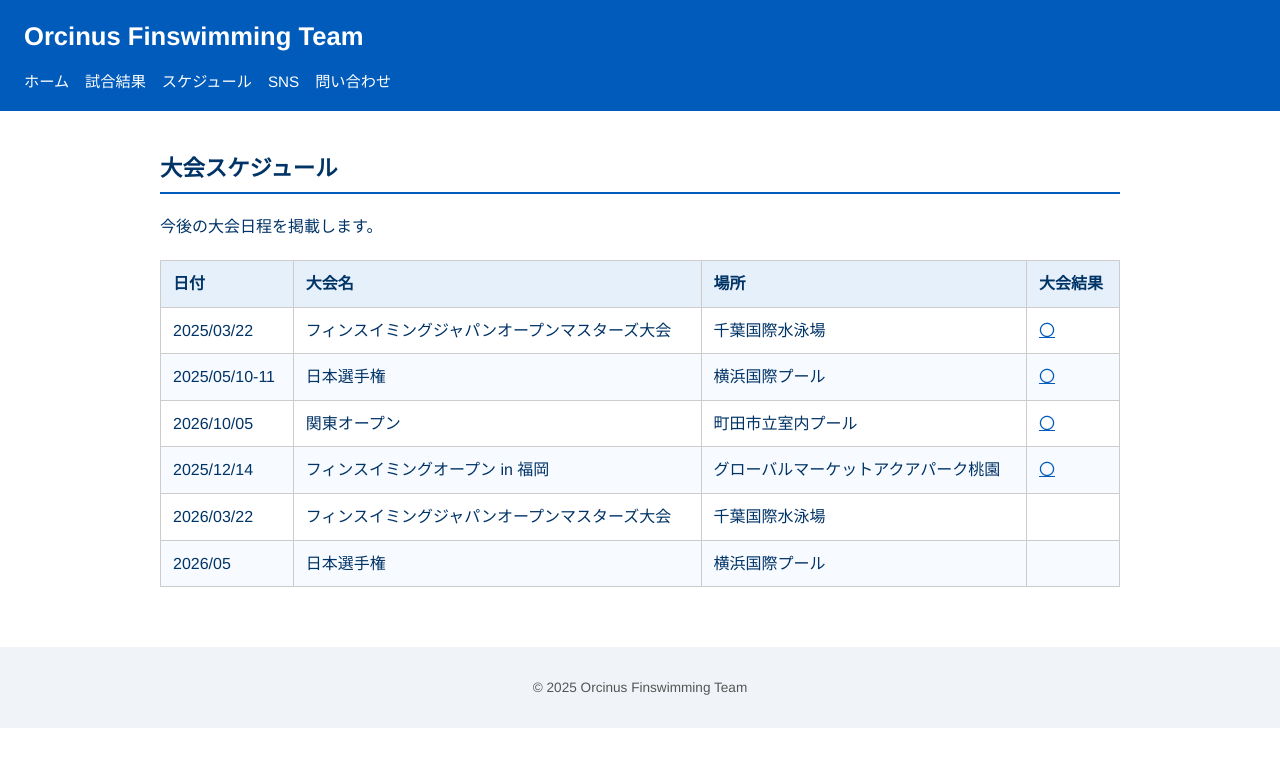
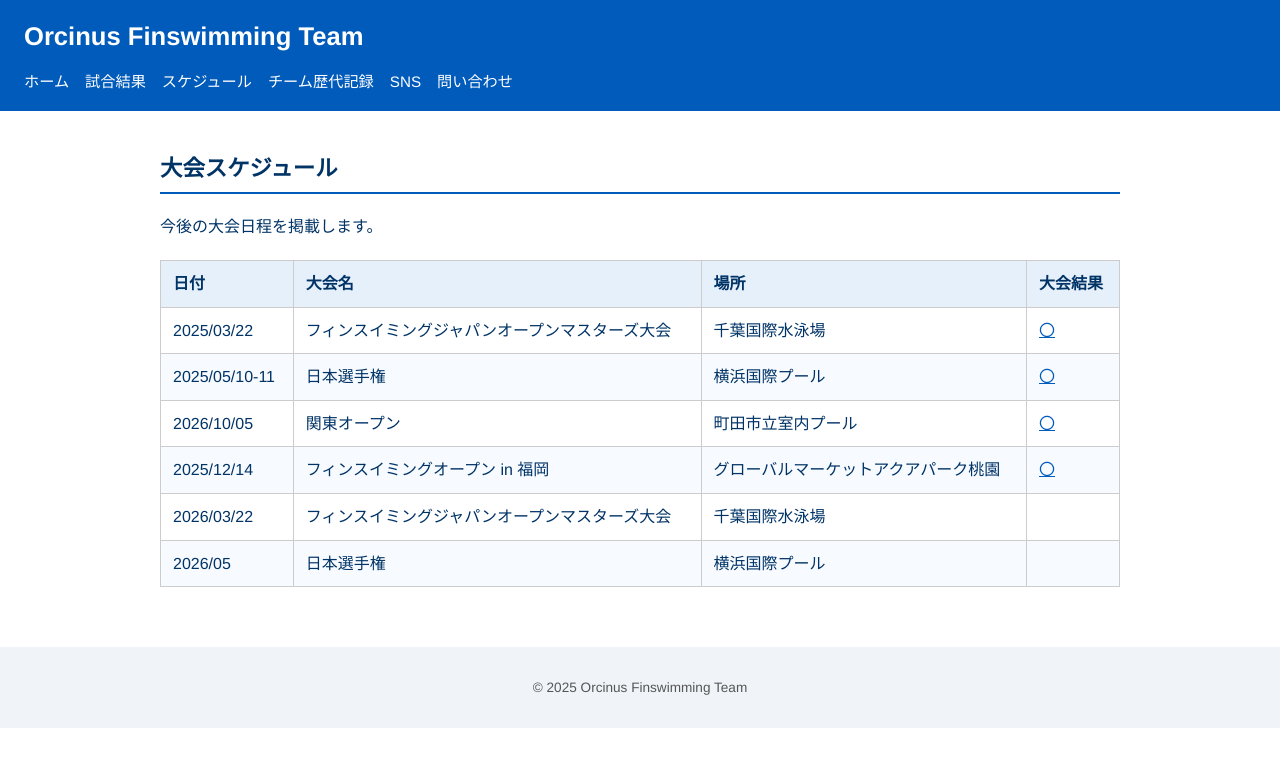
Before and after one commit to orcinus-fs/orcinus, a plain HTML site: page schedule.html in a window 1280 px wide. Drawn offline with Linux system fonts and the light colour scheme.

Commit message:
Update schedule.html

```diff
--- a/schedule.html
+++ b/schedule.html
@@ -14,6 +14,7 @@
         <li><a href="index.html">ホーム</a></li>
         <li><a href="results.html">試合結果</a></li>
         <li><a href="schedule.html">スケジュール</a></li>
+        <li><a href="teamrecord.html">チーム歴代記録</a></li>
         <li><a href="sns.html">SNS</a></li>
         <li><a href="contact.html">問い合わせ</a></li>
       </ul>
```
